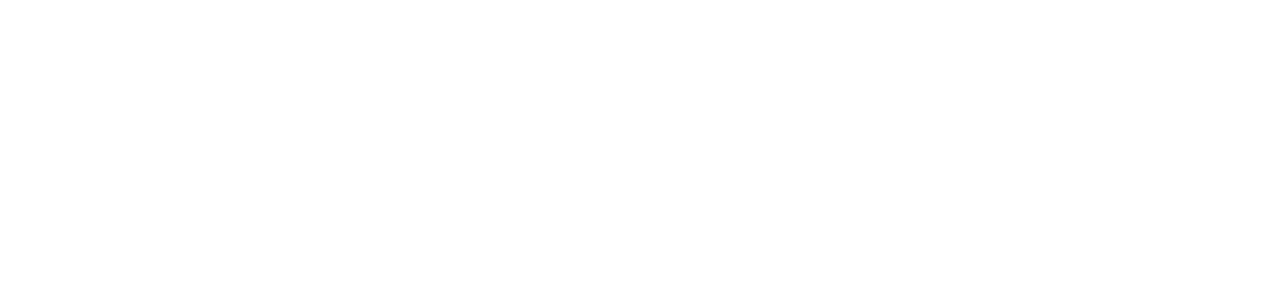
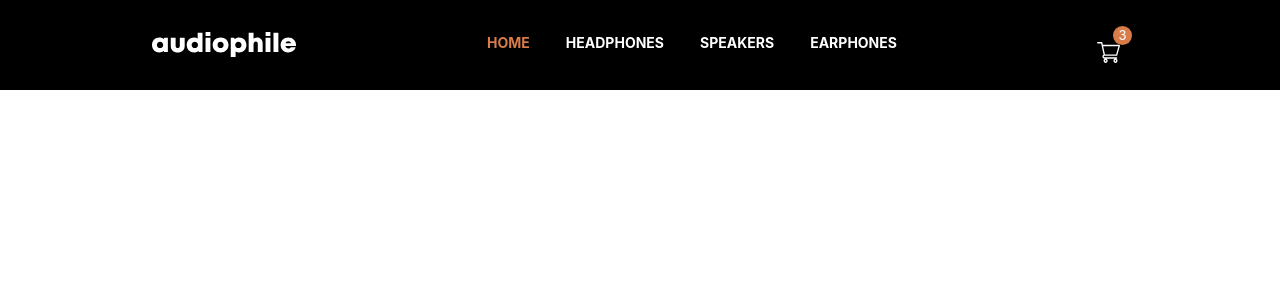
Before and after one commit to jNembhard/audiophile-ecom, a Next.js app: page / in a window 1280 px wide. Shown: the top 300 px of the page. Built offline with nearby package versions, Linux system fonts and the light colour scheme.

Commit message:
Created frontend Header and it's associated atomic components

```diff
--- /dev/null
+++ b/components/atoms/BurgerIcon.tsx
@@ -0,0 +1,29 @@
+import { IconButton } from "@chakra-ui/react";
+import Image from "next/image";
+
+type Props = {};
+
+const BurgerIcon = (props: Props) => {
+  return (
+    <IconButton
+      aria-label="Close Menu"
+      aria-expanded="true"
+      mr={{ sm: "2.625rem", lg: 0 }}
+      variant="unstyled"
+      isRound={true}
+      aria-haspopup="true"
+      lineHeight={0}
+      display={{ base: "auto", lg: "none" }}
+      icon={
+        <Image
+          src="/assets/shared/tablet/icon-hamburger.svg"
+          width={16}
+          height={15}
+          alt=""
+        />
+      }
+    ></IconButton>
+  );
+};
+
+export default BurgerIcon;
--- /dev/null
+++ b/components/atoms/CartIcon.tsx
@@ -0,0 +1,44 @@
+import { Button, Center } from "@chakra-ui/react";
+import Image from "next/image";
+
+type Props = {};
+
+const CartIcon = (props: Props) => {
+  return (
+    <Button
+      bg="transparent"
+      position="relative"
+      border="none"
+      p="0"
+      aria-label="Open Cart"
+      _hover={{ bg: "transparent" }}
+      fontWeight="normal"
+    >
+      <Image
+        src="/assets/shared/desktop/icon-cart.svg"
+        width={23}
+        height={21}
+        aria-hidden="true"
+        alt=""
+      />
+      <Center
+        as="span"
+        p="0.6rem"
+        position="absolute"
+        top="-0.375rem"
+        bottom="-0.75rem"
+        left="1.5625rem"
+        bg="rawSienna"
+        width="1rem"
+        height="1rem"
+        fontSize=".8125rem"
+        borderRadius="50%"
+        color="white"
+      >
+        3
+      </Center>
+    </Button>
+  );
+};
+
+export default CartIcon;
--- /dev/null
+++ b/components/atoms/Logo.tsx
@@ -0,0 +1,24 @@
+import { Box } from "@chakra-ui/react";
+import Image from "next/image";
+import Link from "next/link";
+
+type Props = {};
+
+const Logo = (props: Props) => {
+  return (
+    <Box mr={{ sm: "auto", lg: 0 }} lineHeight="0">
+      <Link href="/">
+        <a>
+          <Image
+            src="/assets/shared/desktop/logo.svg"
+            width={144}
+            height={25}
+            alt="Audiophile Logo"
+          />
+        </a>
+      </Link>
+    </Box>
+  );
+};
+
+export default Logo;
--- /dev/null
+++ b/components/atoms/SkipLink.tsx
@@ -0,0 +1,23 @@
+import { Button } from "@chakra-ui/react";
+
+type Props = {};
+
+const SkipLink = (props: Props) => {
+  return (
+    <Button
+      as="a"
+      href="#main"
+      position="absolute"
+      left="1rem"
+      top="6.25rem"
+      zIndex="skipLink"
+      transform="translateX(-200%)"
+      _focus={{ transform: "translateX(0)" }}
+      transition="transform 0.3s ease-out"
+    >
+      Skip to content
+    </Button>
+  );
+};
+
+export default SkipLink;
--- /dev/null
+++ b/components/molecules/NavLinks.tsx
@@ -0,0 +1,50 @@
+import React from "react";
+import { HStack, Box } from "@chakra-ui/react";
+import { navlinks } from "../../utils/navLinks";
+import Link from "next/link";
+import { useRouter } from "next/router";
+
+type Props = {};
+
+const NavLinks = (props: Props) => {
+  const { asPath } = useRouter();
+  return (
+    <Box as="nav" display={{ base: "none", lg: "block" }}>
+      <HStack as="ul" display="flex" spacing={9} listStyleType="none">
+        {navlinks.map((navlink) => (
+          <Box
+            key={navlink.id}
+            as="li"
+            fontSize="sm"
+            fontWeight="bold"
+            _hover={{ color: "rawSienna" }}
+            textTransform="uppercase"
+            color={asPath === navlink.url ? "rawSienna" : "white"}
+          >
+            <NavLink href={navlink.url} active={asPath === navlink.url}>
+              <a>{navlink.text}</a>
+            </NavLink>
+          </Box>
+        ))}
+      </HStack>
+    </Box>
+  );
+};
+
+const NavLink: React.FC<{
+  href: string;
+  active: boolean;
+  children?: JSX.Element;
+}> = ({ href, active, children }): JSX.Element => {
+  const child = React.Children.only(children);
+
+  return (
+    <Link href={href} passHref>
+      {React.cloneElement(child as React.ReactElement, {
+        "aria-current": active ? "page" : null,
+      })}
+    </Link>
+  );
+};
+
+export default NavLinks;
--- /dev/null
+++ b/components/molecules/NavMobile.tsx
@@ -0,0 +1,29 @@
+import { Box, Stack } from "@chakra-ui/react";
+import { navlinks } from "../../utils/navLinks";
+
+type Props = {};
+
+const NavMobile = (props: Props) => {
+  return (
+    <Box
+      as="nav"
+      position="absolute"
+      width="100%"
+      top="5.625rem"
+      bg="white"
+      px="1.5rem"
+      pb="2rem"
+    >
+      <Stack
+        as="ul"
+        direction={{ base: "column", sm: "row" }}
+        spacing={["4rem", ".6rem"]}
+        mt={["5.75rem"]}
+      >
+        ADD PRODUCT CATEGORIES
+      </Stack>
+    </Box>
+  );
+};
+
+export default NavMobile;
--- /dev/null
+++ b/components/molecules/Navbar.tsx
@@ -0,0 +1,38 @@
+import { Container, Flex } from "@chakra-ui/react";
+import BurgerIcon from "../atoms/BurgerIcon";
+import CartIcon from "../atoms/CartIcon";
+import Logo from "../atoms/Logo";
+import NavLinks from "./NavLinks";
+
+type Props = {};
+
+const Navbar = (props: Props) => {
+  return (
+    <Container maxW="container.lg" px={6}>
+      <Flex
+        position="relative"
+        justify="space-between"
+        zIndex="modal"
+        sx={{
+          "@media screen and (min-width: 30em)": {
+            "&::after": {
+              content: "''",
+              position: "absolute",
+              bottom: "-2rem",
+              height: "0.0625rem",
+              width: "100%",
+              backgroundColor: "divider",
+            },
+          },
+        }}
+      >
+        <BurgerIcon />
+        <Logo />
+        <NavLinks />
+        <CartIcon />
+      </Flex>
+    </Container>
+  );
+};
+
+export default Navbar;
--- /dev/null
+++ b/components/organisms/Header.tsx
@@ -0,0 +1,25 @@
+import { Box } from "@chakra-ui/react";
+import SkipLink from "../atoms/SkipLink";
+import Navbar from "../molecules/Navbar";
+import NavMobile from "../molecules/NavMobile";
+
+type Props = {};
+
+function Header({}: Props) {
+  return (
+    <Box
+      as="header"
+      bg="black"
+      color="white"
+      py={8}
+      borderBottom={["1px", "unset"]}
+      borderColor="divider"
+    >
+      <SkipLink />
+      <Navbar />
+      <NavMobile />
+    </Box>
+  );
+}
+
+export default Header;
--- a/pages/_app.tsx
+++ b/pages/_app.tsx
@@ -1,10 +1,13 @@
 import "../styles/globals.css";
 import type { AppProps } from "next/app";
 import { ChakraProvider } from "@chakra-ui/react";
+import theme from "../styles/theme";
+import Header from "../components/organisms/Header";
 
 function MyApp({ Component, pageProps }: AppProps) {
   return (
-    <ChakraProvider>
+    <ChakraProvider theme={theme} resetCSS>
+      <Header />
       <Component {...pageProps} />
     </ChakraProvider>
   );
--- a/styles/theme.ts
+++ b/styles/theme.ts
@@ -9,6 +9,7 @@
     rawSienna: "#D87D4A",
     seashell: "#F1F1F1",
     white: "#FFFFFF",
+    divider: "rgba(255,255,255,0.1)",
     borderInput: "#CFCFCF",
     borderError: "#CD2C2C",
   },
--- a/utils/navLinks.ts
+++ b/utils/navLinks.ts
@@ -2,7 +2,7 @@
 import speakers from "../public/assets/desktop/image-category-thumbnail-speakers.png";
 import earphones from "../public/assets/desktop/image-category-thumbnail-earphones.png";
 
-export const navLinks = [
+export const navlinks = [
   { id: 1, text: "Home", url: "/" },
   {
     id: 2,
```
